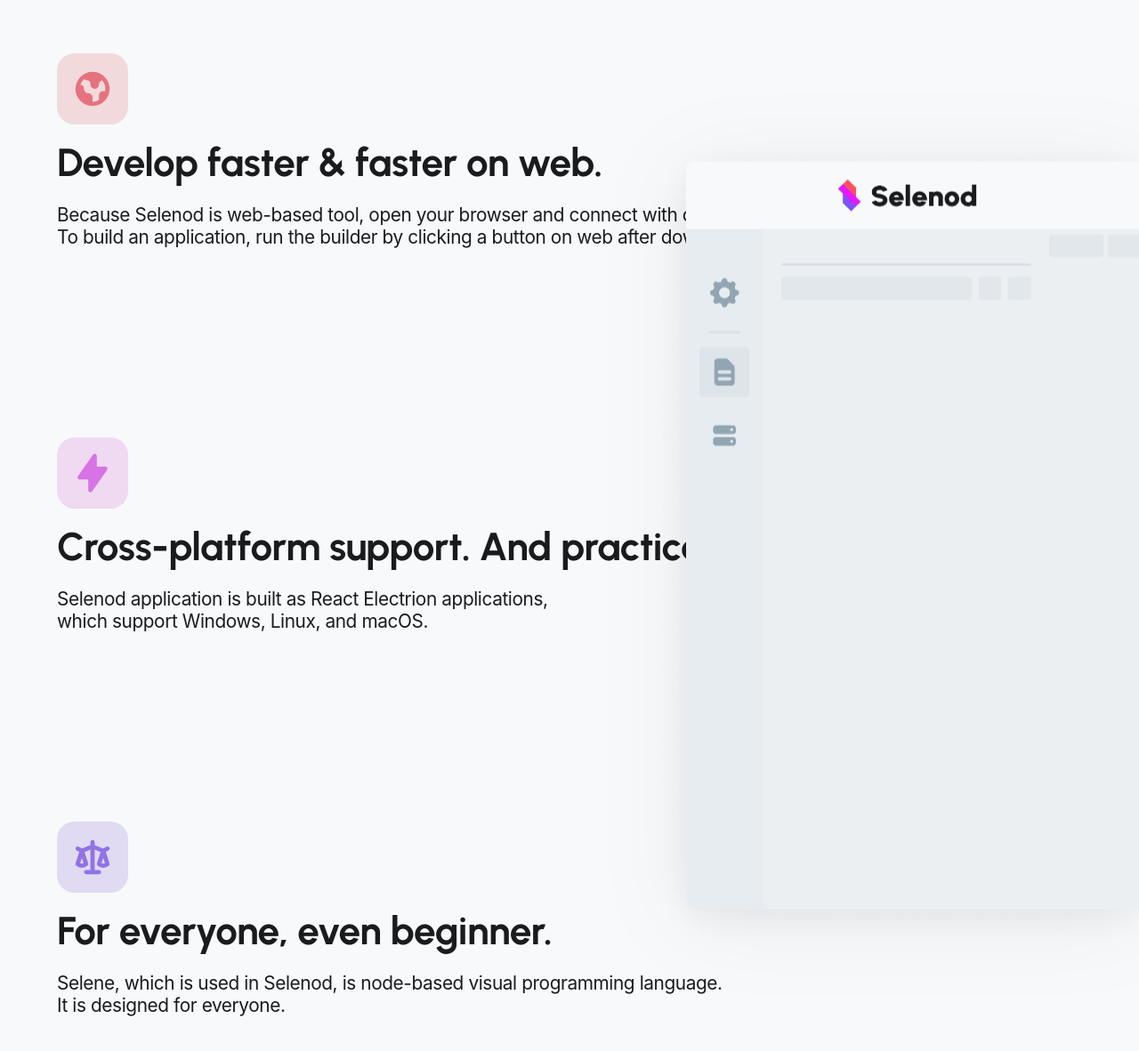
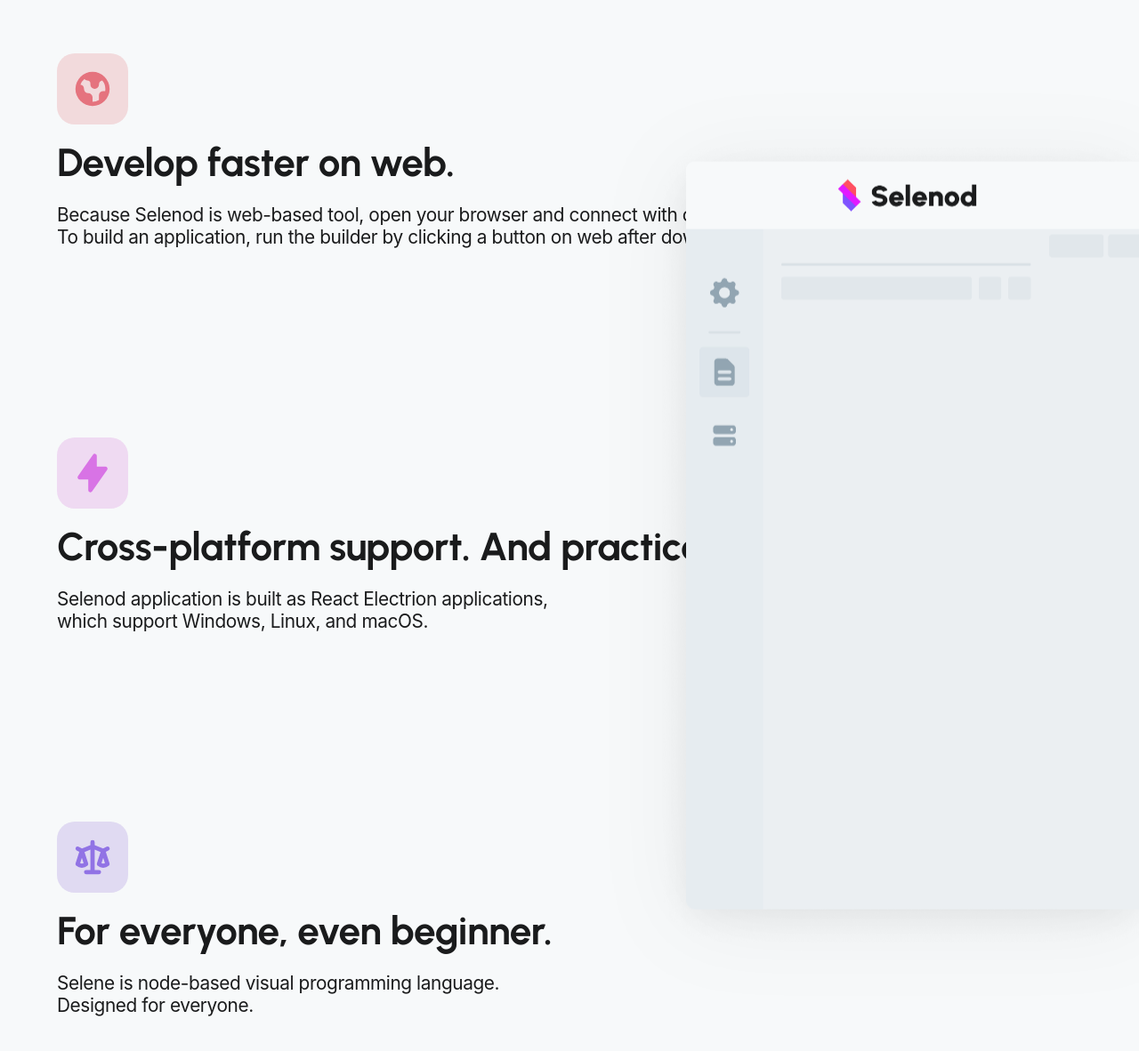
Before and after one commit to selenod/welcome, a React (Create React App) app: page / in a window 1280 px wide. Shown: the part 2268-3450 px from the top of the page at 89% size. Built offline with nearby package versions, Linux system fonts and the light colour scheme; a web font is replaced by a local one.

Commit message:
edit comment, hidden overflowX

```diff
--- a/src/components/part2.tsx
+++ b/src/components/part2.tsx
@@ -17,7 +17,7 @@
                 <path d="M10 18a8 8 0 100-16 8 8 0 000 16zM4.332 8.027a6.012 6.012 0 011.912-2.706C6.512 5.73 6.974 6 7.5 6A1.5 1.5 0 019 7.5V8a2 2 0 004 0 2 2 0 011.523-1.943A5.977 5.977 0 0116 10c0 .34-.028.675-.083 1H15a2 2 0 00-2 2v2.197A5.973 5.973 0 0110 16v-2a2 2 0 00-2-2 2 2 0 01-2-2 2 2 0 00-1.668-1.973z" />
               </svg>
             </div>
-            <p className="title urbanist">Develop faster & faster on web.</p>
+            <p className="title urbanist">Develop faster on web.</p>
             <p className="detail">
               Because Selenod is web-based tool, open your browser and connect
               with one click.
@@ -59,10 +59,9 @@
             </div>
             <p className="title urbanist">For everyone, even beginner.</p>
             <p className="detail">
-              Selene, which is used in Selenod, is node-based visual programming
-              language.
+              Selene is node-based visual programming language.
               <br />
-              It is designed for everyone.
+              Designed for everyone.
             </p>
           </div>
         </div>
--- a/src/index.css
+++ b/src/index.css
@@ -8,6 +8,7 @@
   -webkit-font-smoothing: antialiased;
   -moz-osx-font-smoothing: grayscale;
   background-color: #f7f9fa;
+  overflow-x: hidden;
 
   --background: #f7f9fa;
   --textBlack: #1a1b1c;
```
